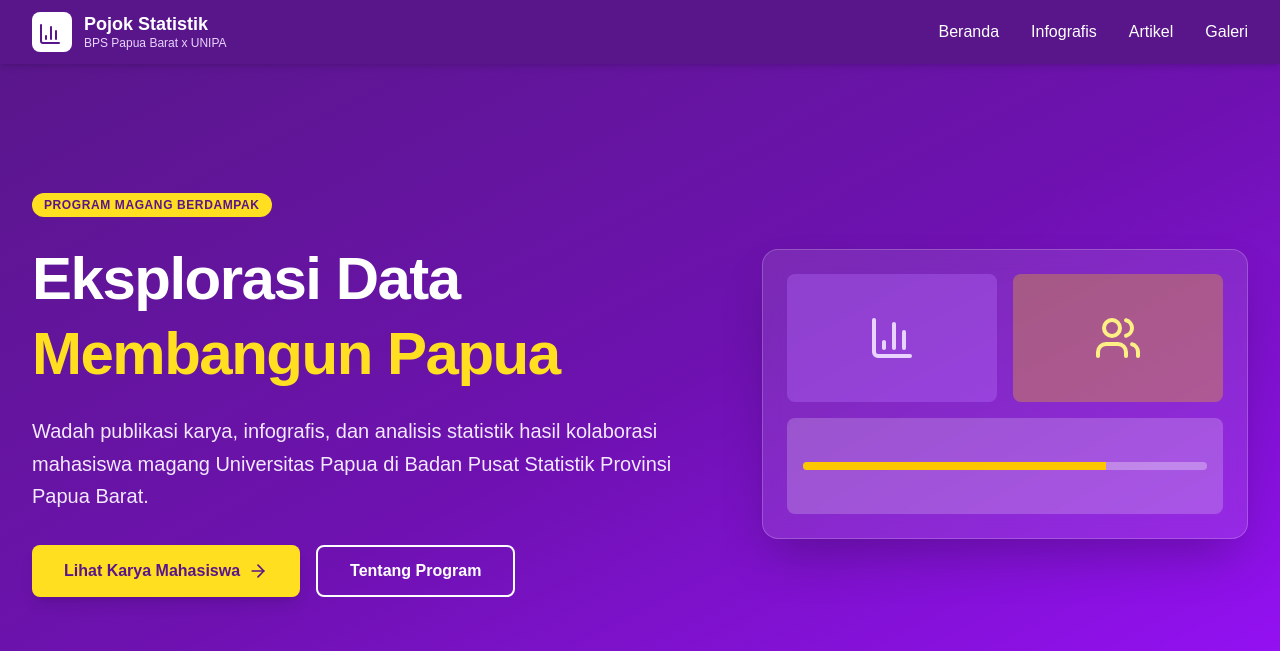
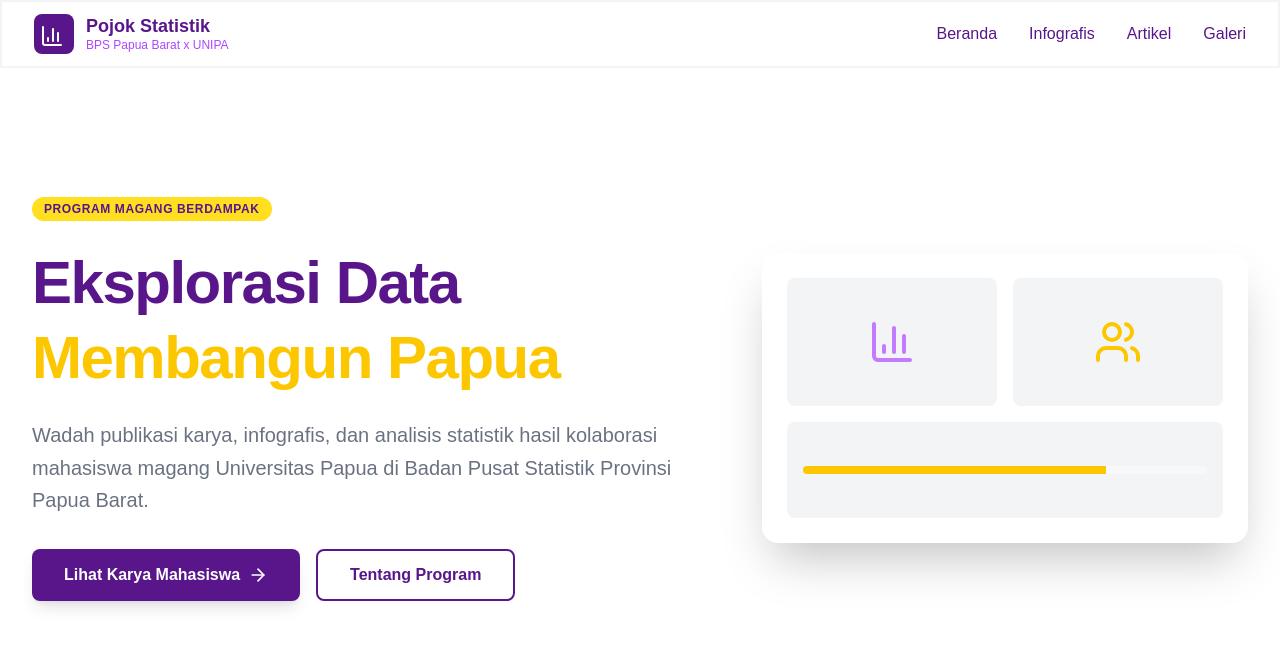
Before and after one commit to AlfianAwangga/Web-Pojok-Statistik-UNIPA, a Next.js app: page / in a window 1280 px wide. Shown: the top 651 px of the page. Built offline with nearby package versions, Linux system fonts and the light colour scheme.

Commit message:
ubah tampilan dikit

```diff
--- /dev/null
+++ b/app/artikel/page.tsx
@@ -0,0 +1,3 @@
+export default function ArtikelPage() {
+  return <h1>Halaman Artikel</h1>;
+}
--- a/components/layout/navbar.tsx
+++ b/components/layout/navbar.tsx
@@ -7,19 +7,19 @@ export default function Navbar() {
   const [isMenuOpen, setIsMenuOpen] = useState(false);
 
   return (
-    <nav className="bg-purple-900 text-white sticky top-0 z-50 shadow-md">
+    <nav className="bg-white text-purple-900 sticky top-0 z-50 border-2 border-gray-100">
       <div className="max-w-7xl mx-auto px-4 sm:px-6 lg:px-8">
         <div className="flex justify-between items-center h-16">
           {/* Logo Area */}
           <div className="flex items-center space-x-3">
-            <div className="bg-white text-purple-900 p-1.5 rounded-lg font-bold text-xl">
+            <div className="bg-purple-900 text-white p-1.5 rounded-lg font-bold text-xl">
               <BarChart3 className="w-6 h-6 inline-block mr-1" />
             </div>
             <div>
               <h1 className="font-bold text-lg leading-tight">
                 Pojok Statistik
               </h1>
-              <p className="text-xs text-purple-200">BPS Papua Barat x UNIPA</p>
+              <p className="text-xs text-purple-500">BPS Papua Barat x UNIPA</p>
             </div>
           </div>
 
@@ -35,7 +35,7 @@ export default function Navbar() {
               Infografis
             </a>
             <a
-              href="#artikel"
+              href="/artikel"
               className="hover:text-yellow-400 transition-colors"
             >
               Artikel
@@ -68,19 +68,19 @@ export default function Navbar() {
       {isMenuOpen && (
         <div className="md:hidden bg-purple-800 px-2 pt-2 pb-3 space-y-1 sm:px-3">
           <a
-            href="#beranda"
+            href="/"
             className="block px-3 py-2 rounded-md hover:bg-purple-700 hover:text-yellow-400"
           >
             Beranda
           </a>
           <a
-            href="#infografis"
+            href="/infografis"
             className="block px-3 py-2 rounded-md hover:bg-purple-700 hover:text-yellow-400"
           >
             Infografis
           </a>
           <a
-            href="#artikel"
+            href="/artikel"
             className="block px-3 py-2 rounded-md hover:bg-purple-700 hover:text-yellow-400"
           >
             Artikel
--- a/components/sections/artikel-section.tsx
+++ b/components/sections/artikel-section.tsx
@@ -3,8 +3,9 @@ import ScrollAnimation from "../ui/scroll-anim";
 import { artikelData } from "@/data/dummies";
 
 export default function ArtikelSection() {
+  const artikelTerbaru = artikelData.slice(0, 3);
   return (
-    <section id="artikel" className="py-20 bg-gray-50">
+    <section id="artikel" className="py-20 bg-white">
       <ScrollAnimation>
         <div className="max-w-7xl mx-auto px-4 sm:px-6 lg:px-8">
           <div className="text-center mb-16">
@@ -19,10 +20,10 @@ export default function ArtikelSection() {
           </div>
 
           <div className="grid grid-cols-1 md:grid-cols-3 gap-8">
-            {artikelData.map((artikel) => (
+            {artikelTerbaru.map((artikel) => (
               <div
                 key={artikel.id}
-                className="bg-white p-8 rounded-xl shadow-md border-t-4 border-purple-600 hover:-translate-y-1 transition-transform duration-300"
+                className="bg-white p-8 rounded-xl shadow-md border-t-4 border-purple-900 hover:-translate-y-1 transition-transform duration-300"
               >
                 <p className="text-xs font-semibold text-yellow-600 mb-3">
                   {artikel.date}
@@ -39,7 +40,7 @@ export default function ArtikelSection() {
                   </span>
                   <a
                     href="#"
-                    className="bg-purple-600 text-white p-2 rounded-lg hover:text-yellow-300 hover:bg-purple-700 text-sm font-bold flex items-center"
+                    className="bg-white text-gray-600 p-2 rounded-lg border border-gray-600 hover:text-yellow-300 hover:bg-purple-900 text-sm font-bold flex items-center"
                   >
                     Baca <ArrowRight className="w-4 h-4 ml-1" />
                   </a>
--- a/components/sections/hero-section.tsx
+++ b/components/sections/hero-section.tsx
@@ -1,25 +1,26 @@
 import { ArrowRight, BarChart3, Users } from "lucide-react";
+import ScrollAnimation from "../ui/scroll-anim";
 
 export default function HeroSection() {
   return (
     <section
       id="beranda"
-      className="relative bg-linear-to-br from-purple-900 via-purple-800 to-purple-600 text-white py-20 lg:py-32 overflow-hidden"
+      className="bg-white text-white py-20 lg:py-32 overflow-hidden"
     >
       {/* Dekorasi Background */}
       {/* <div className="absolute top-0 right-0 -mr-20 -mt-20 w-96 h-96 rounded-full bg-purple-500 opacity-20 blur-3xl"></div>
       <div className="absolute bottom-0 left-0 -ml-20 -mb-20 w-80 h-80 rounded-full bg-yellow-500 opacity-20 blur-3xl"></div> */}
-
+      <ScrollAnimation>
         <div className="max-w-7xl mx-auto px-4 sm:px-6 lg:px-8 relative z-10 text-center md:text-left flex flex-col md:flex-row items-center">
           <div className="md:w-3/5 md:pr-10">
             <span className="inline-block py-1 px-3 rounded-full bg-yellow-300 text-purple-900 font-semibold text-xs tracking-wider mb-6">
               PROGRAM MAGANG BERDAMPAK
             </span>
-          <h2 className="text-4xl md:text-5xl lg:text-6xl font-extrabold tracking-tight mb-6 leading-tight">
+            <h2 className="text-4xl md:text-5xl lg:text-6xl text-purple-900 font-extrabold tracking-tight mb-6 leading-tight">
               Eksplorasi Data <br />
-            <span className="text-yellow-300">Membangun Papua</span>
+              <span className="text-yellow-400">Membangun Papua</span>
             </h2>
-          <p className="text-lg md:text-xl text-purple-100 mb-8 max-w-2xl leading-relaxed">
+            <p className="text-lg md:text-xl text-gray-500 mb-8 max-w-2xl leading-relaxed">
               Wadah publikasi karya, infografis, dan analisis statistik hasil
               kolaborasi mahasiswa magang Universitas Papua di Badan Pusat
               Statistik Provinsi Papua Barat.
@@ -27,13 +28,13 @@ export default function HeroSection() {
             <div className="flex flex-col sm:flex-row space-y-4 sm:space-y-0 sm:space-x-4 justify-center md:justify-start">
               <a
                 href="#infografis"
-              className="bg-yellow-300 hover:bg-yellow-300 text-purple-900 font-bold py-3 px-8 rounded-lg shadow-lg transition-transform transform hover:-translate-y-1 flex items-center justify-center"
+                className="bg-purple-900 hover:bg-purple-900 text-white font-bold py-3 px-8 rounded-lg shadow-lg transition-transform transform hover:-translate-y-1 flex items-center justify-center"
               >
                 Lihat Karya Mahasiswa <ArrowRight className="w-5 h-5 ml-2" />
               </a>
               <a
                 href="#tentang"
-              className="bg-transparent border-2 border-white hover:bg-white hover:text-purple-900 text-white font-bold py-3 px-8 rounded-lg transition-colors flex items-center justify-center"
+                className="bg-transparent border-2 border-purple-900 hover:bg-purple-100 hover:text-purple-900 text-purple-900 font-bold py-3 px-8 rounded-lg transition-colors flex items-center justify-center"
               >
                 Tentang Program
               </a>
@@ -44,13 +45,13 @@ export default function HeroSection() {
           <div className="hidden md:block md:w-2/5 mt-10 md:mt-0">
             <div className="bg-white/10 backdrop-blur-md p-6 rounded-2xl border border-white/20 shadow-2xl">
               <div className="grid grid-cols-2 gap-4">
-              <div className="bg-purple-400/30 h-32 rounded-lg flex items-center justify-center">
-                <BarChart3 className="w-12 h-12 text-purple-200" />
+                <div className="bg-gray-100 h-32 rounded-lg flex items-center justify-center">
+                  <BarChart3 className="w-12 h-12 text-purple-400" />
                 </div>
-              <div className="bg-yellow-400/30 h-32 rounded-lg flex items-center justify-center">
-                <Users className="w-12 h-12 text-yellow-200" />
+                <div className="bg-gray-100 h-32 rounded-lg flex items-center justify-center">
+                  <Users className="w-12 h-12 text-yellow-400" />
                 </div>
-              <div className="bg-white/20 h-24 col-span-2 rounded-lg flex items-center justify-center px-4">
+                <div className="bg-gray-100 h-24 col-span-2 rounded-lg flex items-center justify-center px-4">
                   <div className="w-full bg-white/30 h-2 rounded-full overflow-hidden">
                     <div className="bg-yellow-400 w-3/4 h-full"></div>
                   </div>
@@ -59,6 +60,7 @@ export default function HeroSection() {
             </div>
           </div>
         </div>
+      </ScrollAnimation>
     </section>
   );
 }
--- a/components/sections/infografis-section.tsx
+++ b/components/sections/infografis-section.tsx
@@ -5,7 +5,7 @@ import { infografisData } from "@/data/dummies";
 export default function InfografisSection() {
   const infografisTerbaru = infografisData.slice(0, 3);
   return (
-    <section id="infografis" className="py-20 bg-white">
+    <section id="infografis" className="py-20 bg-gray-50">
       <ScrollAnimation>
         <div className="max-w-7xl mx-auto px-4 sm:px-6 lg:px-8">
           <div className="text-center mb-16">
```
Also changed, not shown: app/infografis/page.tsx (+18 -13 lines). Lines whose indentation alone changed are shown as unchanged.
